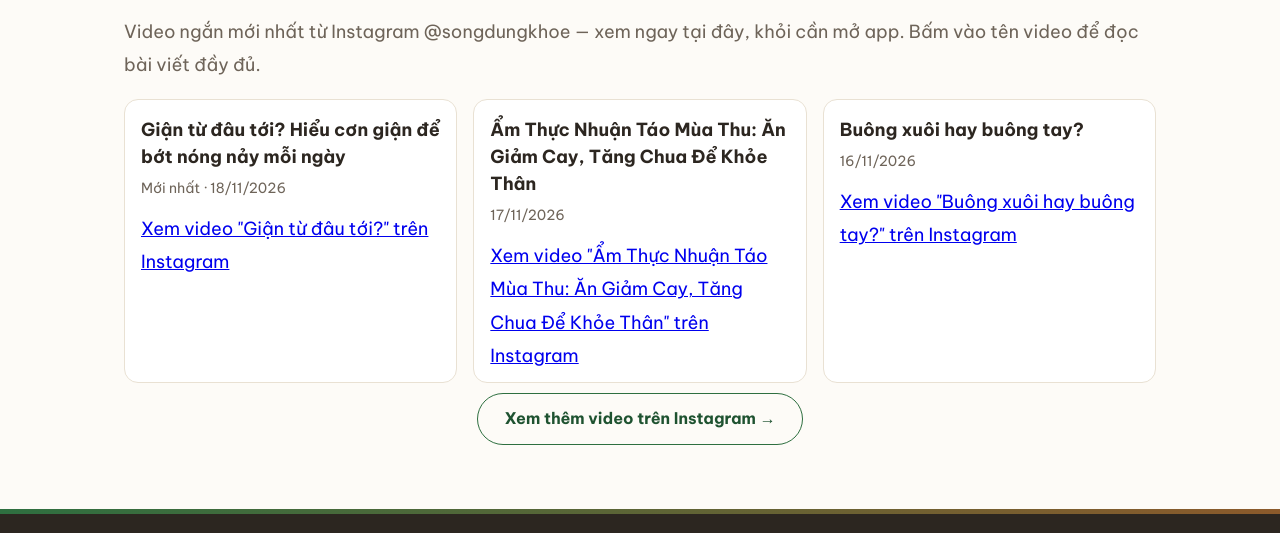
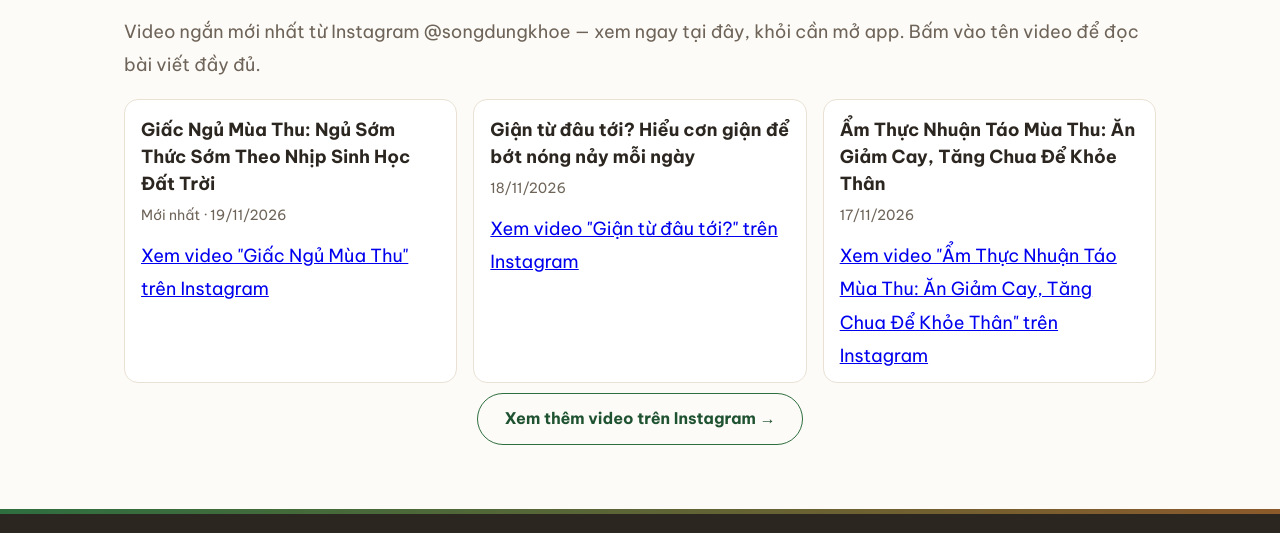
Before and after one commit to khoemoingay24-7/songdungkhoe, a plain HTML site: page index.html in a window 1280 px wide. Shown: the part 3059-3592 px from the top of the page. Drawn offline with Linux system fonts and the light colour scheme; no server answers; a script that the page names is missing.

Commit message:
Góc Video Ngắn 19/11: thêm Reel Giấc Ngủ Mùa Thu (Df5pu-elo-R), bỏ card cũ nhất 16/11

```diff
--- a/index.html
+++ b/index.html
@@ -247,19 +247,19 @@
       <p style="color:var(--muted);">Video ngắn mới nhất từ Instagram @songdungkhoe — xem ngay tại đây, khỏi cần mở app. Bấm vào tên video để đọc bài viết đầy đủ.</p>
       <div class="video-grid">
     <div class="video-card">
+      <h4><a href="/than/giac-ngu-mua-thu-ngu-som-thuc-som/">Giấc Ngủ Mùa Thu: Ngủ Sớm Thức Sớm Theo Nhịp Sinh Học Đất Trời</a></h4>
+      <p class="video-meta">Mới nhất · 19/11/2026</p>
+      <blockquote class="instagram-media" data-instgrm-permalink="https://www.instagram.com/reel/Df5pu-elo-R/" data-instgrm-version="14"><a href="https://www.instagram.com/reel/Df5pu-elo-R/" target="_blank" rel="noopener">Xem video "Giấc Ngủ Mùa Thu" trên Instagram</a></blockquote>
+    </div>
+    <div class="video-card">
       <h4><a href="/tam/gian-tu-dau-toi-cach-bot-nong-nay/">Giận từ đâu tới? Hiểu cơn giận để bớt nóng nảy mỗi ngày</a></h4>
-      <p class="video-meta">Mới nhất · 18/11/2026</p>
+      <p class="video-meta">18/11/2026</p>
       <blockquote class="instagram-media" data-instgrm-permalink="https://www.instagram.com/reel/Df3TEphv4hO/" data-instgrm-version="14"><a href="https://www.instagram.com/reel/Df3TEphv4hO/" target="_blank" rel="noopener">Xem video "Giận từ đâu tới?" trên Instagram</a></blockquote>
     </div>
         <div class="video-card">
           <h4><a href="https://songdungkhoe.com/than/am-thuc-nhuan-tao-mua-thu/">Ẩm Thực Nhuận Táo Mùa Thu: Ăn Giảm Cay, Tăng Chua Để Khỏe Thân</a></h4>
           <p class="video-meta">17/11/2026</p>
           <blockquote class="instagram-media" data-instgrm-permalink="https://www.instagram.com/reel/Df0uH-fPXwF/" data-instgrm-version="14"><a href="https://www.instagram.com/reel/Df0uH-fPXwF/" target="_blank" rel="noopener">Xem video "Ẩm Thực Nhuận Táo Mùa Thu: Ăn Giảm Cay, Tăng Chua Để Khỏe Thân" trên Instagram</a></blockquote>
-        </div>
-        <div class="video-card">
-          <h4><a href="https://songdungkhoe.com/tam/thay-vi-buong-xuoi/">Buông xuôi hay buông tay?</a></h4>
-          <p class="video-meta">16/11/2026</p>
-          <blockquote class="instagram-media" data-instgrm-permalink="https://www.instagram.com/reel/DfyKtbtPZsz/" data-instgrm-version="14"><a href="https://www.instagram.com/reel/DfyKtbtPZsz/" target="_blank" rel="noopener">Xem video "Buông xuôi hay buông tay?" trên Instagram</a></blockquote>
         </div>
           </div>
       <script async src="//www.instagram.com/embed.js"></script>
```
